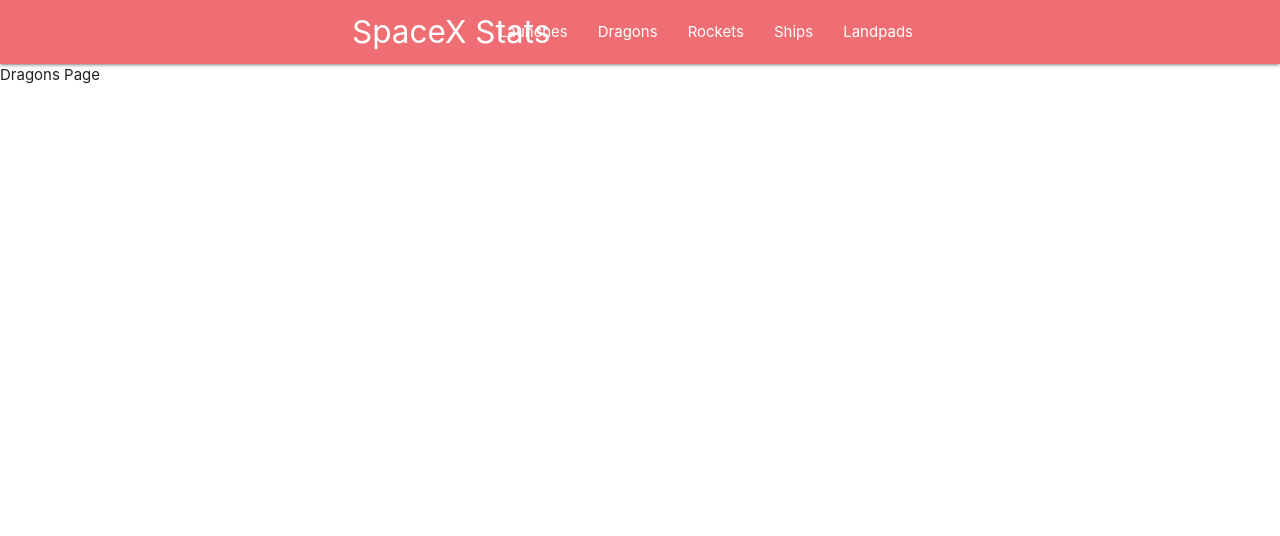
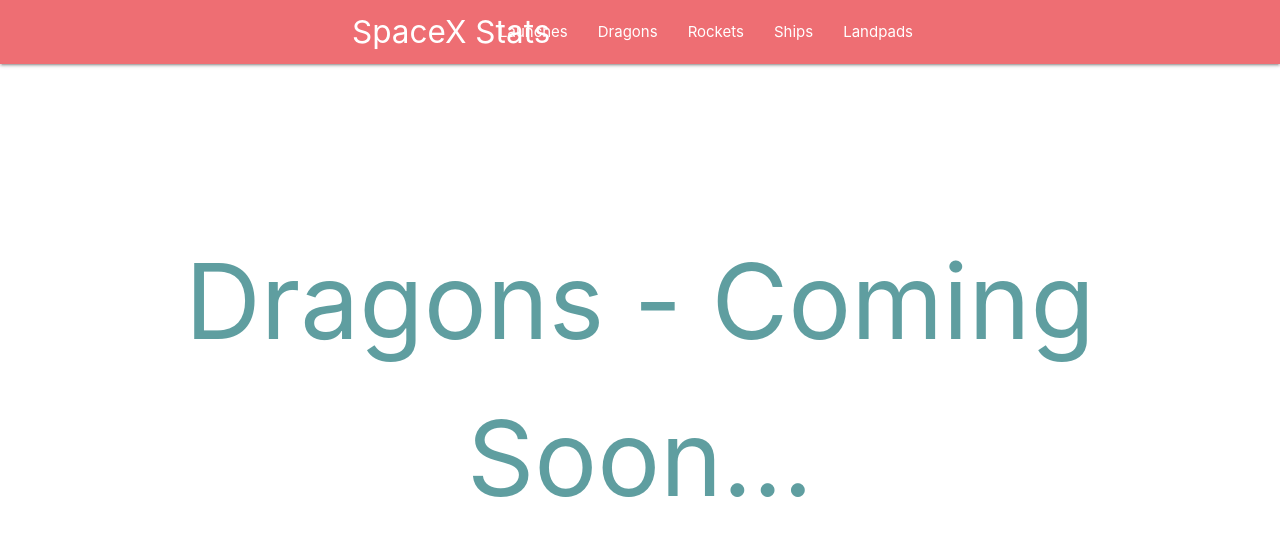
Before and after one commit to Azeem838/spacex-stats, a React (Create React App) app: page /dragons in a window 1280 px wide. Shown: the top 536 px of the page. Built offline with nearby package versions, Linux system fonts and the light colour scheme.

Commit message:
add styling for future pages

```diff
--- a/src/pages/Dragons.js
+++ b/src/pages/Dragons.js
@@ -2,7 +2,7 @@ import React from 'react';
 
 const Dragons = (props) => {
   console.log(props);
-  return <div>Dragons Page</div>;
+  return <div className="coming-soon">Dragons - Coming Soon...</div>;
 };
 
 export default Dragons;
--- a/src/pages/Landpads.js
+++ b/src/pages/Landpads.js
@@ -1,5 +1,7 @@
 import React from 'react';
 
-const Landpads = () => <div>Landpads Page</div>;
+const Landpads = () => (
+  <div className="coming-soon">Landpads- Coming Soon...</div>
+);
 
 export default Landpads;
--- a/src/pages/Rockets.js
+++ b/src/pages/Rockets.js
@@ -1,5 +1,7 @@
 import React from 'react';
 
-const Rockets = () => <div>Rockets Page</div>;
+const Rockets = () => (
+  <div className="coming-soon">Rockets - Coming Soon...</div>
+);
 
 export default Rockets;
--- a/src/pages/Ships.js
+++ b/src/pages/Ships.js
@@ -1,5 +1,5 @@
 import React from 'react';
 
-const Ships = () => <div>Ships Page</div>;
+const Ships = () => <div className="coming-soon">Ships - Coming Soon...</div>;
 
 export default Ships;
```
